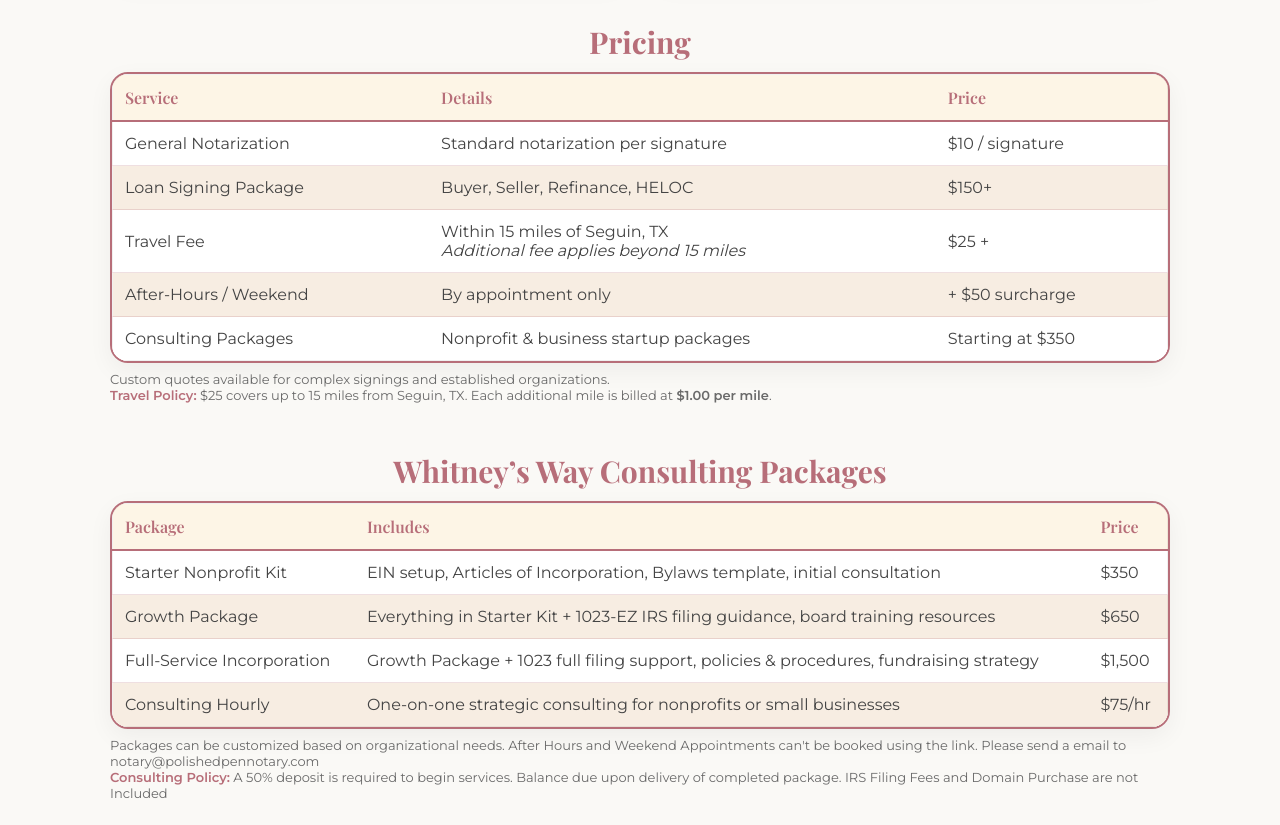
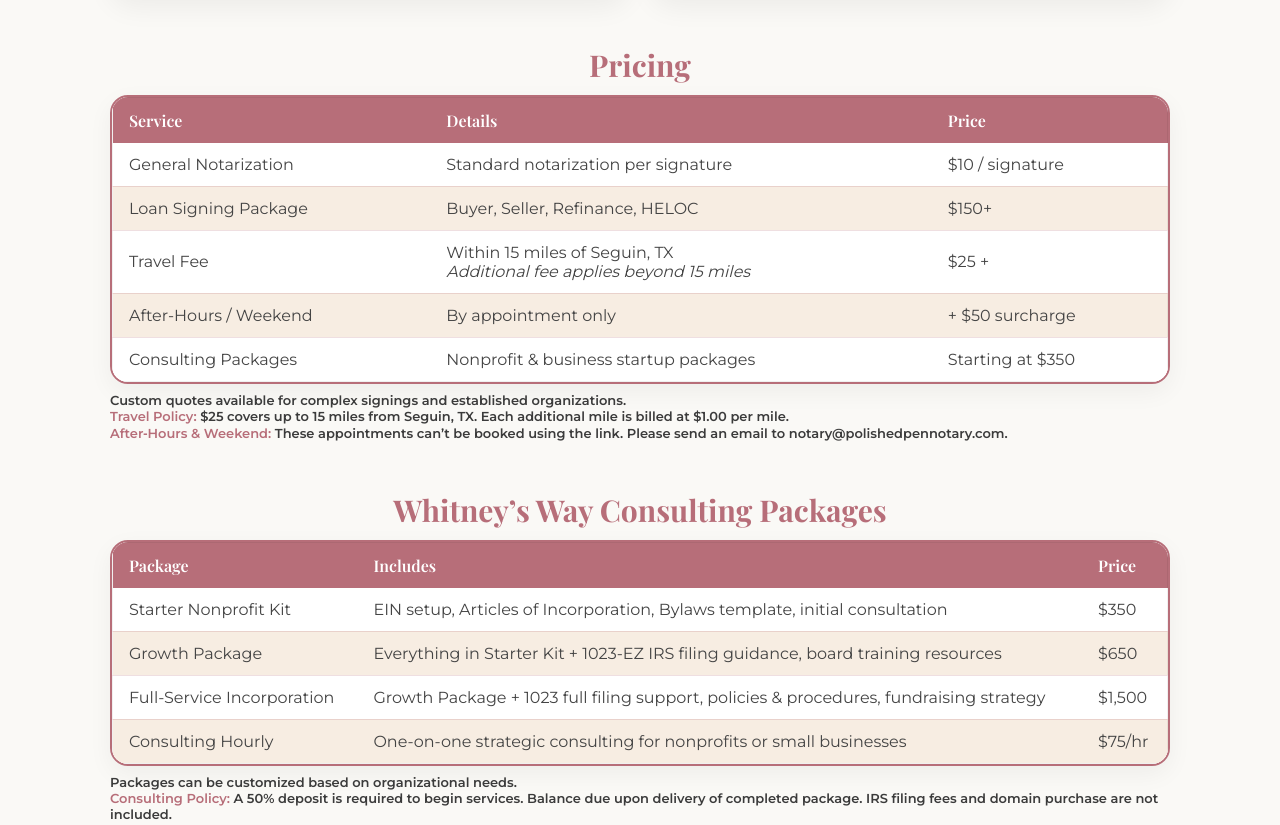
Before and after one commit to whitneyajenkins-crypto/PolishedPen2, a plain HTML site: page index.html in a window 1280 px wide. Shown: the part 825-1650 px from the top of the page. Drawn offline with nearby package versions, Linux system fonts and the light colour scheme.

Commit message:
Update index.html

```diff
--- a/index.html
+++ b/index.html
@@ -14,8 +14,6 @@
     --champagne:#F7EDE2;
     --rosegold:#B76E79;
     --ink:#3B3B3B;
-    --line:rgba(183,110,121,0.35);
-    --panel:#FFFFFF;
   }
   html{box-sizing:border-box;scroll-behavior:smooth}
   *,*:before,*:after{box-sizing:inherit}
@@ -33,11 +31,6 @@
     border-radius:22px; padding:28px;
     box-shadow:0 10px 28px rgba(0,0,0,.06);
   }
-  .soft-panel{
-    background:linear-gradient(180deg, var(--champagne) 0%, #fff 100%);
-    border:1px solid rgba(0,0,0,.06); border-radius:24px;
-    box-shadow:0 10px 28px rgba(0,0,0,.06);
-  }
 
   /* Header */
   header{
@@ -45,7 +38,8 @@
     border-bottom:1px solid rgba(0,0,0,.06);
   }
   header .logo{
-    width:190px; max-width:70vw; height:auto; display:block; margin:0 auto 18px;
+    width:220px; /* tweak to 240px if you want it a touch larger */
+    max-width:70vw; height:auto; display:block; margin:0 auto 18px;
   }
   .divider{
     width:28%; max-width:220px; height:0; border:none;
@@ -74,20 +68,25 @@
   /* Tables */
   .table-wrap{overflow-x:auto; border-radius:18px; box-shadow:0 8px 24px rgba(0,0,0,.05)}
   table{
-    width:100%; border-collapse:separate; border-spacing:0; background:#fff;
+    width:100%; border-collapse:collapse; background:#fff;
     border:1px solid rgba(0,0,0,.06);
   }
   thead th{
-    background:#FDF5E6; color:var(--rosegold);
+    background:#B76E79; color:#fff;
     font-family:"Playfair Display", serif; font-weight:600; font-size:16px;
-    padding:14px 16px; text-align:left; border-bottom:2px solid var(--rosegold);
+    padding:12px 16px; text-align:left;
   }
   tbody td{
     padding:12px 16px; color:#444; border-bottom:1px solid rgba(183,110,121,.22);
   }
-  tbody tr:nth-child(2n){background:#FAF9F6}
+  tbody tr:nth-child(2n){background:#F7EDE2}
+  tbody tr:nth-child(2n+1){background:#FFFFFF}
   tbody tr:last-child td{border-bottom:none}
-  .note{font-size:13px; color:#6A6A6A; margin-top:8px}
+
+  /* Notes under tables - bold */
+  .note{
+    font-size:13px; color:var(--ink); margin-top:8px; font-weight:700;
+  }
 
   /* Buttons */
   .btn{
@@ -151,136 +150,136 @@
     </div>
   </section>
 
-  <!-- Pricing -->
+  <!-- Notary Pricing -->
   <section class="section">
     <h2>Pricing</h2>
 
     <div class="table-wrap" style="border:2px solid #B76E79; border-radius:18px; overflow:hidden;">
-      <table style="width:100%; border-collapse:collapse;">
-        <thead style="background-color:#B76E79; color:white;">
+      <table>
+        <thead>
           <tr>
-            <th style="padding:12px; text-align:left;">Service</th>
-            <th style="padding:12px; text-align:left;">Details</th>
-            <th style="padding:12px; text-align:left;">Price</th>
+            <th>Service</th>
+            <th>Details</th>
+            <th>Price</th>
           </tr>
         </thead>
         <tbody>
-          <tr style="background-color:#FFFFFF;">
-            <td class="font-medium" style="padding:12px;">General Notarization</td>
-            <td style="padding:12px;">Standard notarization per signature</td>
-            <td style="padding:12px;">$10 / signature</td>
+          <tr>
+            <td class="font-medium">General Notarization</td>
+            <td>Standard notarization per signature</td>
+            <td>$10 / signature</td>
           </tr>
-          <tr style="background-color:#F7EDE2;">
-            <td class="font-medium" style="padding:12px;">Loan Signing Package</td>
-            <td style="padding:12px;">Buyer, Seller, Refinance, HELOC</td>
-            <td style="padding:12px;">$150+</td>
+          <tr>
+            <td class="font-medium">Loan Signing Package</td>
+            <td>Buyer, Seller, Refinance, HELOC</td>
+            <td>$150+</td>
           </tr>
-          <tr style="background-color:#FFFFFF;">
-            <td class="font-medium" style="padding:12px;">Travel Fee</td>
-            <td style="padding:12px;">Within 15 miles of Seguin, TX <br><em>Additional fee applies beyond 15 miles</em></td>
-            <td style="padding:12px;">$25 +</td>
+          <tr>
+            <td class="font-medium">Travel Fee</td>
+            <td>Within 15 miles of Seguin, TX <br><em>Additional fee applies beyond 15 miles</em></td>
+            <td>$25 +</td>
           </tr>
-          <tr style="background-color:#F7EDE2;">
-            <td class="font-medium" style="padding:12px;">After-Hours / Weekend</td>
-            <td style="padding:12px;">By appointment only</td>
-            <td style="padding:12px;">+ $50 surcharge</td>
+          <tr>
+            <td class="font-medium">After-Hours / Weekend</td>
+            <td>By appointment only</td>
+            <td>+ $50 surcharge</td>
           </tr>
-          <tr style="background-color:#FFFFFF;">
-            <td class="font-medium" style="padding:12px;">Consulting Packages</td>
-            <td style="padding:12px;">Nonprofit & business startup packages</td>
-            <td style="padding:12px;">Starting at $350</td>
+          <tr>
+            <td class="font-medium">Consulting Packages</td>
+            <td>Nonprofit & business startup packages</td>
+            <td>Starting at $350</td>
           </tr>
         </tbody>
       </table>
     </div>
     <p class="note">
       Custom quotes available for complex signings and established organizations.
-      <br><span style="color:#B76E79; font-weight:600;">Travel Policy:</span> $25 covers up to 15 miles from Seguin, TX. Each additional mile is billed at <strong>$1.00 per mile</strong>.
+      <br><span style="color:#B76E79;">Travel Policy:</span> $25 covers up to 15 miles from Seguin, TX. Each additional mile is billed at <strong>$1.00 per mile</strong>.
+      <br><span style="color:#B76E79;">After‑Hours & Weekend:</span> These appointments can’t be booked using the link. Please send <strong>an email</strong> to <strong>notary@polishedpennotary.com</strong>.
     </p>
   </section>
+
   <!-- Consulting Packages -->
   <section class="section">
     <h2>Whitney’s Way Consulting Packages</h2>
 
     <div class="table-wrap" style="border:2px solid #B76E79; border-radius:18px; overflow:hidden;">
-      <table style="width:100%; border-collapse:collapse;">
-        <thead style="background-color:#B76E79; color:white;">
+      <table>
+        <thead>
           <tr>
-            <th style="padding:12px; text-align:left;">Package</th>
-            <th style="padding:12px; text-align:left;">Includes</th>
-            <th style="padding:12px; text-align:left;">Price</th>
+            <th>Package</th>
+            <th>Includes</th>
+            <th>Price</th>
           </tr>
         </thead>
         <tbody>
-          <tr style="background-color:#FFFFFF;">
-            <td class="font-medium" style="padding:12px;">Starter Nonprofit Kit</td>
-            <td style="padding:12px;">
-              EIN setup, Articles of Incorporation, Bylaws template, initial consultation
-            </td>
-            <td style="padding:12px;">$350</td>
+          <tr>
+            <td class="font-medium">Starter Nonprofit Kit</td>
+            <td>EIN setup, Articles of Incorporation, Bylaws template, initial consultation</td>
+            <td>$350</td>
           </tr>
-          <tr style="background-color:#F7EDE2;">
-            <td class="font-medium" style="padding:12px;">Growth Package</td>
-            <td style="padding:12px;">
-              Everything in Starter Kit + 1023-EZ IRS filing guidance, board training resources
-            </td>
-            <td style="padding:12px;">$650</td>
+          <tr>
+            <td class="font-medium">Growth Package</td>
+            <td>Everything in Starter Kit + 1023-EZ IRS filing guidance, board training resources</td>
+            <td>$650</td>
           </tr>
-          <tr style="background-color:#FFFFFF;">
-            <td class="font-medium" style="padding:12px;">Full-Service Incorporation</td>
-            <td style="padding:12px;">
-              Growth Package + 1023 full filing support, policies & procedures, fundraising strategy
-            </td>
-            <td style="padding:12px;">$1,500</td>
+          <tr>
+            <td class="font-medium">Full-Service Incorporation</td>
+            <td>Growth Package + 1023 full filing support, policies & procedures, fundraising strategy</td>
+            <td>$1,500</td>
           </tr>
-          <tr style="background-color:#F7EDE2;">
-            <td class="font-medium" style="padding:12px;">Consulting Hourly</td>
-            <td style="padding:12px;">
-              One-on-one strategic consulting for nonprofits or small businesses
-            </td>
-            <td style="padding:12px;">$75/hr</td>
+          <tr>
+            <td class="font-medium">Consulting Hourly</td>
+            <td>One-on-one strategic consulting for nonprofits or small businesses</td>
+            <td>$75/hr</td>
           </tr>
         </tbody>
       </table>
     </div>
     <p class="note">
       Packages can be customized based on organizational needs.
-      After Hours and Weekend Appointments can't be booked using the link. Please send a email to notary@polishedpennotary.com
-
-      <br><span style="color:#B76E79; font-weight:600;">Consulting Policy:</span> A 50% deposit is required to begin services. Balance due upon delivery of completed package. IRS Filing Fees and Domain Purchase are not Included
+      <br><span style="color:#B76E79;">Consulting Policy:</span> A 50% deposit is required to begin services. Balance due upon delivery of completed package. IRS filing fees and domain purchase are not included.
     </p>
   </section>
 
   <!-- Consultation Contact Form -->
-<section class="section">
+  <section class="section text-center">
     <h2>Book a Consultation</h2>
-  <p class="text-center">Complete the form below and we’ll respond within 24 hours.</p>
+    <p style="max-width:600px; margin:0 auto 20px; font-size:16px; color:#444;">
+      Complete the form below and we’ll respond within 24 hours.
+    </p>
 
-  <form action="https://formspree.io/f/mqalvwlq" method="POST" style="max-width:600px; margin:0 auto; background:white; padding:30px; border:2px solid #B76E79; border-radius:18px; box-shadow:0 4px 8px rgba(0,0,0,0.05);">
-
+    <form action="https://formspree.io/f/mqalvwlq" method="POST"
+          style="max-width:600px; margin:0 auto; background:white; padding:30px;
+                 border:2px solid #B76E79; border-radius:18px; box-shadow:0 4px 8px rgba(0,0,0,0.05); text-align:left;">
       <label for="name" style="font-weight:600;">Full Name</label><br>
-    <input type="text" id="name" name="name" required style="width:100%; padding:12px; margin:10px 0 20px; border:1px solid #ccc; border-radius:8px;"><br>
+      <input type="text" id="name" name="name" required
+             style="width:100%; padding:12px; margin:10px 0 20px; border:1px solid #ccc; border-radius:8px;"><br>
 
       <label for="email" style="font-weight:600;">Email Address</label><br>
-    <input type="email" id="email" name="_replyto" required style="width:100%; padding:12px; margin:10px 0 20px; border:1px solid #ccc; border-radius:8px;"><br>
+      <input type="email" id="email" name="_replyto" required
+             style="width:100%; padding:12px; margin:10px 0 20px; border:1px solid #ccc; border-radius:8px;"><br>
 
       <label for="service" style="font-weight:600;">Service Requested</label><br>
-    <select id="service" name="service" required style="width:100%; padding:12px; margin:10px 0 20px; border:1px solid #ccc; border-radius:8px;">
+      <select id="service" name="service" required
+              style="width:100%; padding:12px; margin:10px 0 20px; border:1px solid #ccc; border-radius:8px;">
         <option value="consulting">Whitney’s Way Consulting</option>
         <option value="notary">The Polished Pen Notary Services</option>
         <option value="other">Other</option>
       </select><br>
 
       <label for="message" style="font-weight:600;">Message</label><br>
-    <textarea id="message" name="message" rows="5" style="width:100%; padding:12px; margin:10px 0 20px; border:1px solid #ccc; border-radius:8px;"></textarea><br>
+      <textarea id="message" name="message" rows="5"
+                style="width:100%; padding:12px; margin:10px 0 20px; border:1px solid #ccc; border-radius:8px;"></textarea><br>
 
-    <button type="submit" style="background-color:#B76E79; color:white; padding:14px 28px; border:none; border-radius:30px; font-size:16px; font-weight:600; cursor:pointer; box-shadow:0 4px 8px rgba(0,0,0,0.1);">
+      <button type="submit"
+              style="background-color:#B76E79; color:white; padding:14px 28px; border:none; border-radius:30px; font-size:16px; font-weight:600; cursor:pointer; box-shadow:0 4px 8px rgba(0,0,0,0.1);">
         📅 Submit Request
       </button>
     </form>
   </section>
 
-<!-- Call to Action -->
+  <!-- CTA -->
   <section class="section cta">
     <div class="card" style="display:inline-block; padding:32px 36px;">
       <h3>Ready to book?</h3>
@@ -288,12 +287,10 @@
         Schedule a polished mobile notary visit or a consulting session — we’ll confirm quickly.
       </p>
 
-      <!-- Primary action: Calendly link wired -->
       <a href="https://calendly.com/whitneyajenkins/30min" target="_blank" rel="noopener" class="btn btn-primary" style="margin-right:10px;">
         Book Now
       </a>
 
-      <!-- Secondary action: email fallback -->
       <a href="mailto:signings@polishedpen.com?subject=Booking%20Request%20-%20The%20Polished%20Pen"
          class="btn btn-outline">
         Email Us Instead
```
Lines whose indentation alone changed are shown as unchanged.
